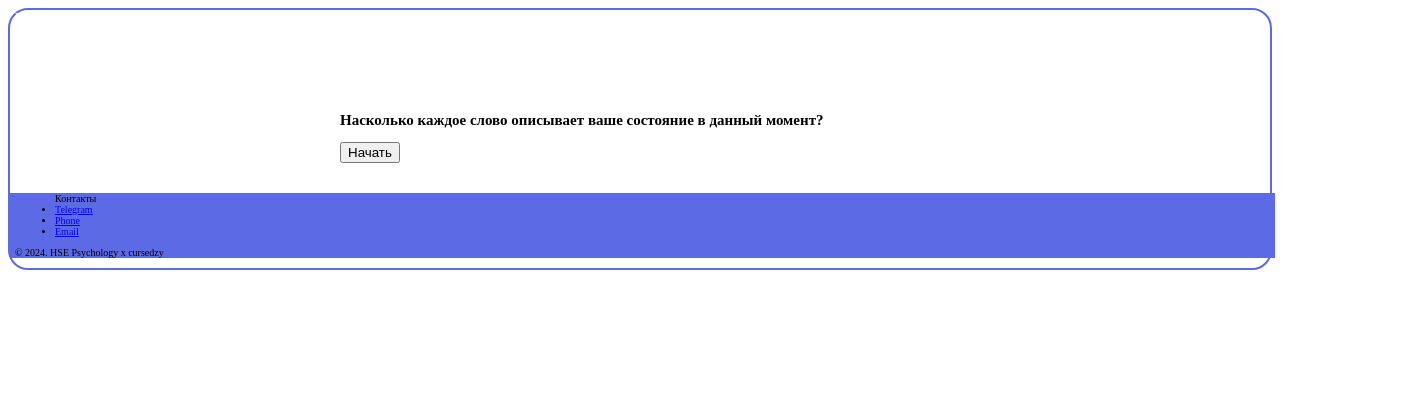
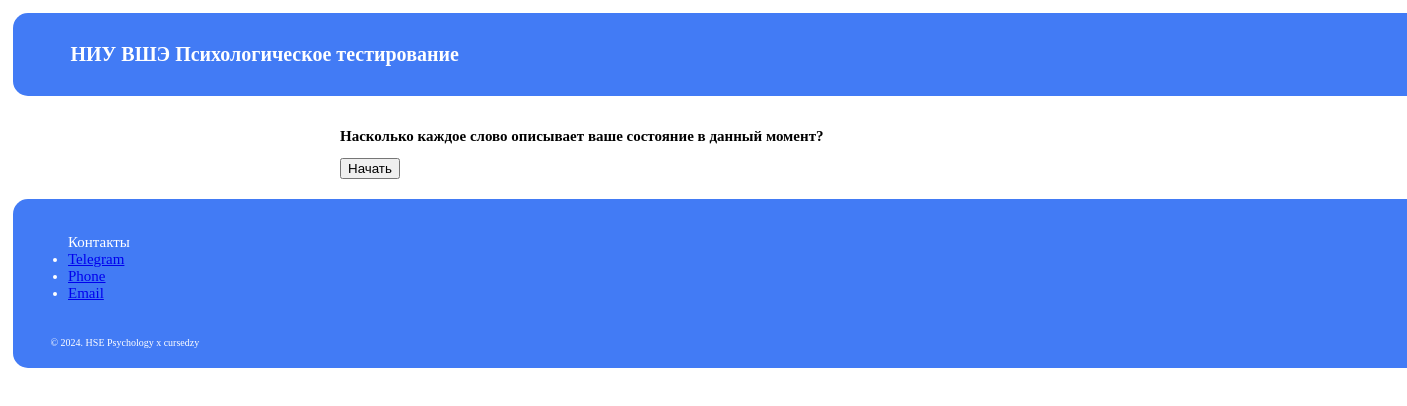
Before and after one commit to cursedzy/hse_bot, a plain HTML site: page index.html in a window 1280 px wide. Shown: the whole page, 1407 px wide, since content can reach past the window. Drawn offline with Linux system fonts and the light colour scheme.

Commit message:
Update styles.css

```diff
--- a/styles.css
+++ b/styles.css
@@ -15,7 +15,7 @@
 */
 
 :root{
-    margin: 0;
+  margin: 5px;
   box-sizing: border-box;
   font-size: 10px;
   color: black;
@@ -23,31 +23,35 @@
   list-style:none;
 }
 
-body{
-    border: 2px solid #5D6AE5;
-    border-radius: 20px;
-}
-
 .navbar {
-    border-top-radius: 20px;
+  border-top-left-radius: 15px;
+  border-bottom-left-radius: 15px;
+  color: white;
   margin: auto;
-    height: 70px;
-    width: 100%;
-    padding-left: 0.5rem;
-    padding: 1rem 0.75rem
-    background-color: #5D6AE5;
+  width: 110%;
+  padding: 1rem 0.75rem;
+  background-color: #427bf5;
 }
 
 footer {
-    border-bottom-radius: 20px;
+  border-top-left-radius: 15px;
+  border-bottom-left-radius: 15px;
+  color: white;
+  background-color: #427bf5;
+  padding: 1rem 0.75rem;
   margin: auto;
-    width: 100%;
-    padding-left: 0.5rem;
-    background-color: #5D6AE5;
+  width: 110%;
 }
 
-.nav-item{
-    color: white;
+.contacts {
+  list-style: none;
+  text-align: left;
+  font-size: 1.5rem;
+  padding: 1rem 0.75rem;
+}
+
+.r_reserved p{
+  padding-left: 3rem;
 }
 
 h3,
@@ -57,8 +61,9 @@
 }
 
 .nav-item h1{
-    font-size: 1.5rem;
+  font-size: 2rem;
   margin: auto;
+  padding: 2rem 5rem;
 }
 
 .wrap {
@@ -127,8 +132,9 @@
 }
 
 form .buttons button {
-  border: 2px solid #5D6AE5;
+border: 2px solid #427bf5;
 border-radius: 20px;
+margin-right: 20px;
 }
 
 form .buttons .clear {background-color: var(--tg-theme-button-secondary-color);}
```
Lines whose indentation alone changed are shown as unchanged.
